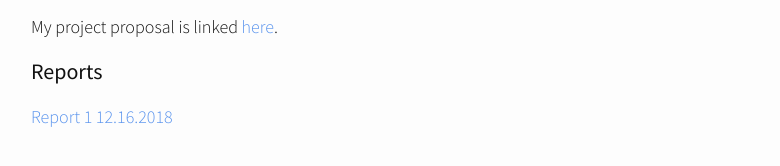
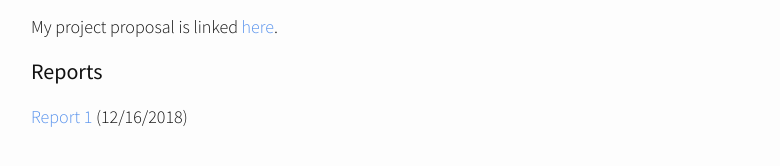
Before and after one commit to stephanieyou/research, a Jekyll site: the page built from index.md, in a window 1280 px wide. Shown: the part 562-728 px from the top of the page, without its empty margins (239-1019 px from the left). Built offline with Jekyll 4.4.1, drawn with Linux system fonts in a browser that asks for light colours; nearby versions of some CDN libraries.

```diff
--- a/index.md
+++ b/index.md
@@ -16,4 +16,4 @@ evaluation and comparison methods.
 My project proposal is linked [here](./embedding-proposal.pdf){:target="_blank"}.
 
 ### Reports
-[Report 1 12.16.2018](./report1.pdf){:target="_blank"}
+[Report 1](./report1.pdf){:target="_blank"} (12/16/2018)
```
